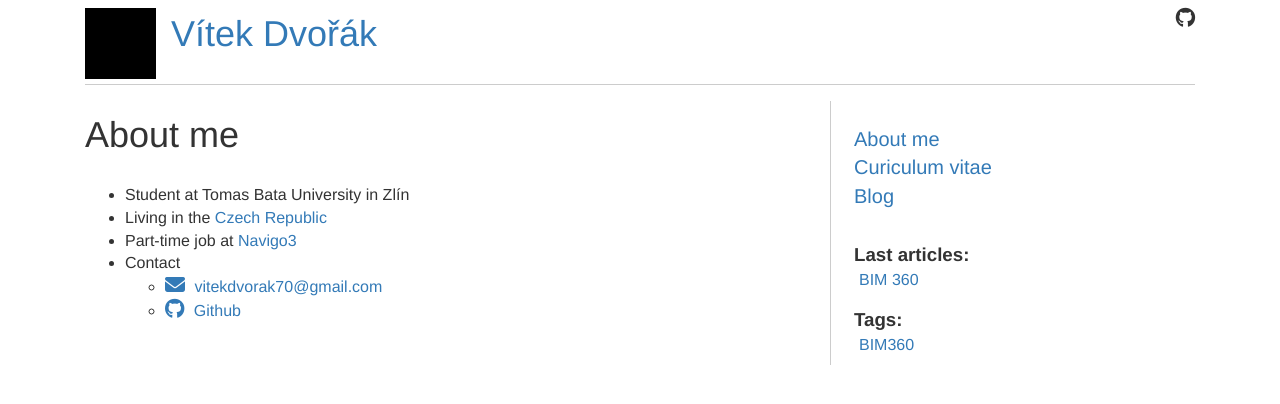
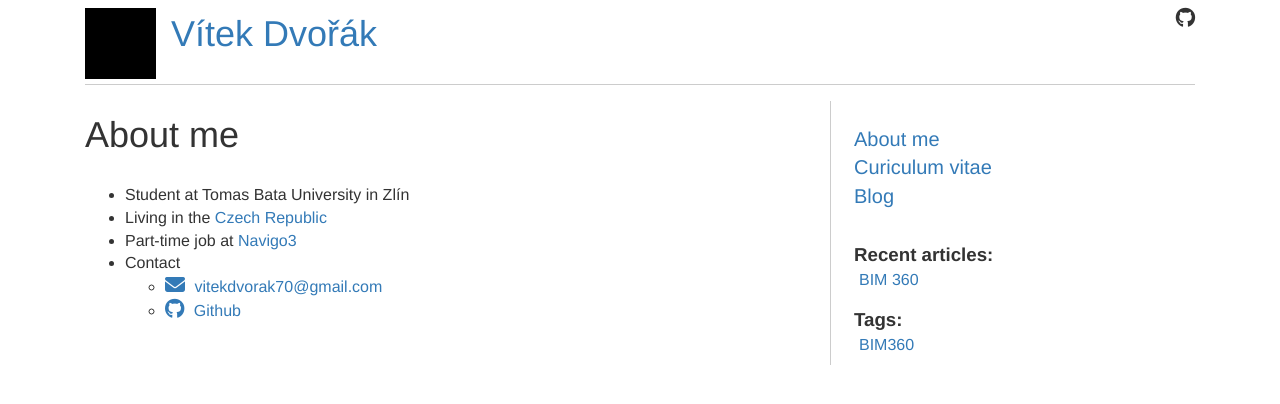
Before and after one commit to vdvorak/vitekdvorak.github.io, a Jekyll site: the page built from index.md, in a window 1280 px wide. Shown: the top 404 px of the page. Built offline with Jekyll 4.4.1, drawn with Linux system fonts in a browser that asks for light colours; nearby versions of some CDN libraries; our own code applies the rules of GitHub Pages for plain Markdown files.

Commit message:
Update default.html

```diff
--- a/_layouts/default.html
+++ b/_layouts/default.html
@@ -46,7 +46,7 @@ href="https://stackpath.bootstrapcdn.com/bootstrap/4.4.1/css/bootstrap-grid.min.
           </div>
   <!--<script id="dsq-count-scr" src="//vitekdvorak-cz.disqus.com/count.js" async></script>-->
           <div class="card">
-            <h3>Last articles:</h3>
+            <h3>Recent articles:</h3>
             <div class="tags">
               {% for post in site.posts limit: 5 %}
 
```
